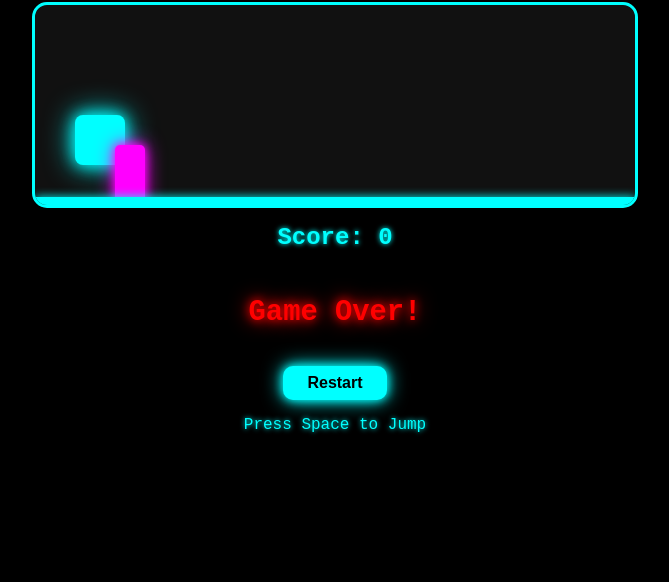
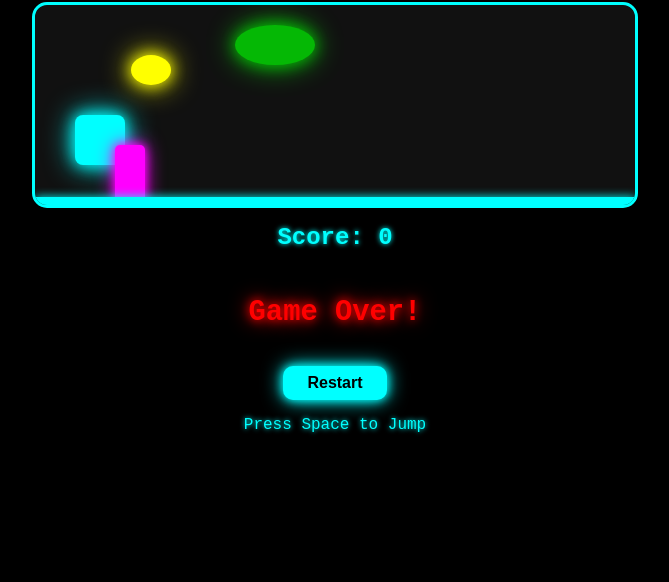
Before and after one commit to NebulaPredator/improved-t-rex-game, a plain HTML site: page index.html in a window 1280 px wide. Shown: the part 218-800 px from the top of the page, without its empty margins (305-974 px from the left). Drawn offline with Linux system fonts and the light colour scheme.

Commit message:
Update style.css

```diff
--- a/style.css
+++ b/style.css
@@ -1,4 +1,4 @@
-/* style.css */
+/* style.css - Interactive Neon T-Rex Runner */
 body {
   margin: 0;
   display: flex;
@@ -51,6 +51,27 @@ h1 {
   background-color: #0ff;
   box-shadow: 0 0 10px #0ff;
 }
+.bird {
+  position: absolute;
+  width: 40px;
+  height: 30px;
+  background-color: #ff0;
+  border-radius: 50%;
+  top: 50px;
+  left: 600px;
+  box-shadow: 0 0 15px #ff0, 0 0 30px #ff0;
+}
+.cloud {
+  position: absolute;
+  width: 80px;
+  height: 40px;
+  background-color: #0f0;
+  border-radius: 50%;
+  top: 20px;
+  left: 200px;
+  opacity: 0.7;
+  box-shadow: 0 0 15px #0f0, 0 0 30px #0f0;
+}
 .score {
   margin-top: 1rem;
   font-size: 1.5rem;
```
